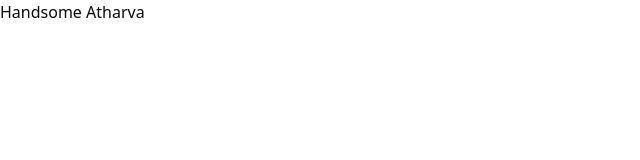
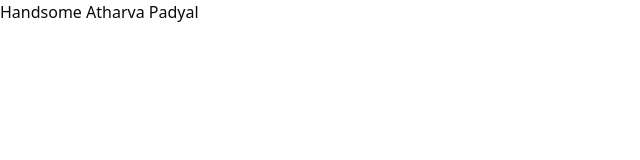
Before and after one commit to AtharvaPadyal03/MomsCompanion, a React (Vite) app in the folder Frontend/: page /update-profile in a window 1280 px wide. Shown: the top 160 px of the page, without its empty margins (0-640 px from the left). Built offline with nearby package versions, Linux system fonts and the light colour scheme; the HTML template or start-up script is replaced by a standard one; a web font is replaced by a local one.

Commit message:
atharva handsome

```diff
--- a/Frontend/src/components/ui/UpdateProfile.jsx
+++ b/Frontend/src/components/ui/UpdateProfile.jsx
@@ -3,7 +3,7 @@ import React from 'react'
 function UpdateProfile() {
   return (
     <div>
-      Handsome Atharva
+      Handsome Atharva Padyal
     </div>
   )
 }
```
